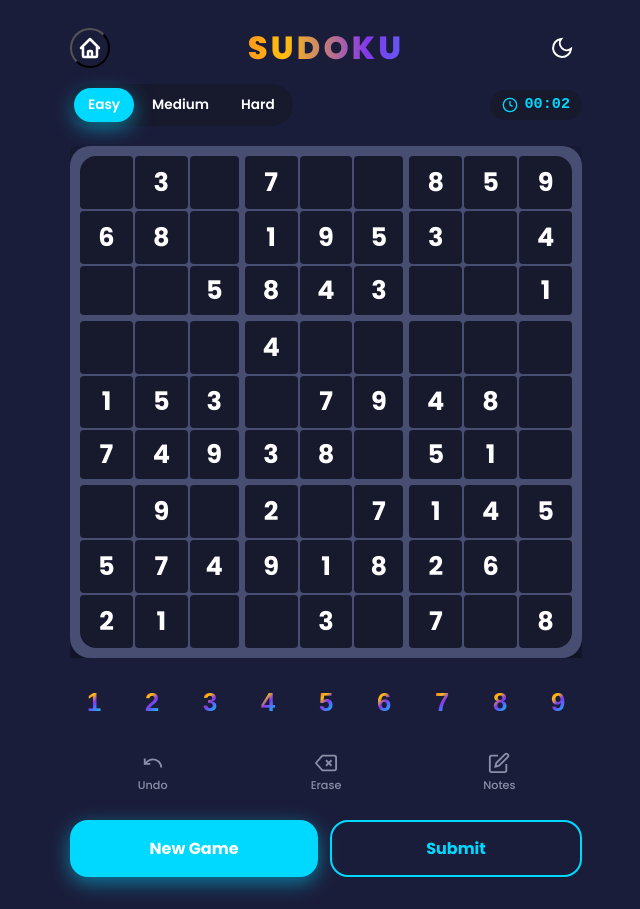
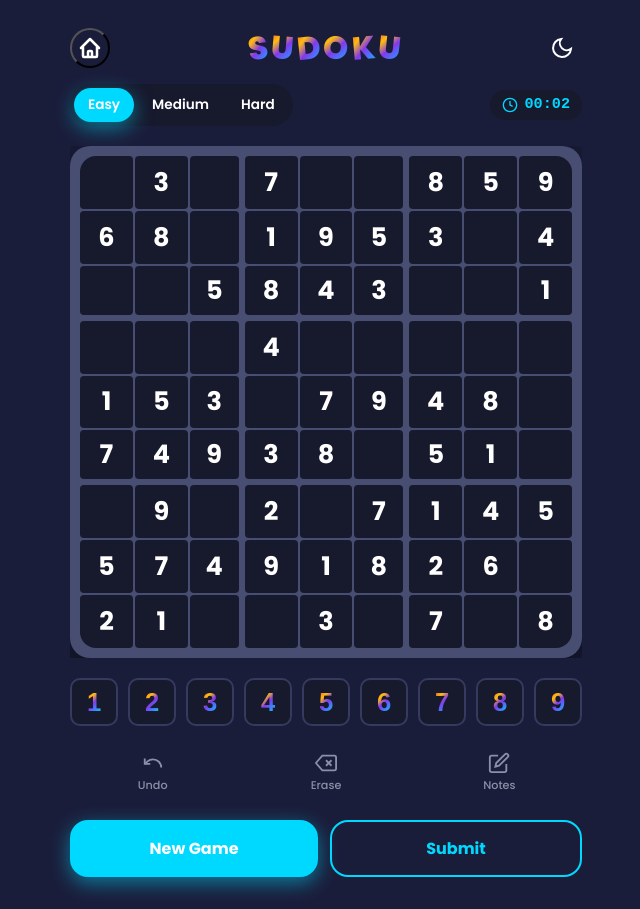
Before and after one commit to SanwikSagarPW/NumberSudoku, a plain HTML site: page index.html in a window 1280 px wide. Both pictures are taken after a click on the button "Play Game". Shown: the whole page, without its empty margins (314-954 px from the left). Drawn offline with Linux system fonts and the light colour scheme.

Commit message:
final ui changes

```diff
--- a/index.html
+++ b/index.html
@@ -22,7 +22,9 @@
                 </svg>
             </div>
 
-            <h1 class="gradient-title hero-title">SUDOKU</h1>
+            <h1 class="gradient-title hero-title">
+                <span class="letter letter-1">S</span><span class="letter letter-2">U</span><span class="letter letter-3">D</span><span class="letter letter-4">O</span><span class="letter letter-5">K</span><span class="letter letter-6">U</span>
+            </h1>
             <p class="subtitle">Challenge your mind with logic puzzles</p>
 
             <div class="home-actions">
@@ -69,7 +71,9 @@
                         <path d="M3 12l2-2m0 0l7-7 7 7M5 10v10a1 1 0 001 1h3m10-11l2 2m-2-2v10a1 1 0 01-1 1h-3m-6 0a1 1 0 001-1v-4a1 1 0 011-1h2a1 1 0 011 1v4a1 1 0 001 1m-6 0h6"/>
                     </svg>
                 </button>
-                <h1 class="gradient-title">SUDOKU</h1>
+                <h1 class="gradient-title">
+                    <span class="letter letter-1">S</span><span class="letter letter-2">U</span><span class="letter letter-3">D</span><span class="letter letter-4">O</span><span class="letter letter-5">K</span><span class="letter letter-6">U</span>
+                </h1>
                 <div class="theme-toggle" id="theme-toggle-game" title="Toggle Theme">
                     <svg class="sun-icon" width="24" height="24" viewBox="0 0 24 24" fill="none" stroke="currentColor" stroke-width="2">
                         <circle cx="12" cy="12" r="5"></circle>
--- a/style.css
+++ b/style.css
@@ -116,19 +116,55 @@ header {
     font-size: 1.6rem;
     font-weight: 800;
     letter-spacing: 0.1em;
-    background: linear-gradient(90deg,
+    text-align: center;
+    margin: 0;
+    display: flex;
+    justify-content: center;
+    align-items: center;
+}
+
+.gradient-title .letter {
+    display: inline-block;
+    background: linear-gradient(135deg,
         #ff006e 0%,
-        #ff6b35 20%,
-        #ffbe0b 40%,
-        #8338ec 60%,
-        #3a86ff 80%,
+        #ff6b35 15%,
+        #ffbe0b 30%,
+        #8338ec 50%,
+        #3a86ff 70%,
         #06ffa5 100%
     );
     -webkit-background-clip: text;
     -webkit-text-fill-color: transparent;
     background-clip: text;
-    text-align: center;
-    margin: 0;
+    transition: transform 0.3s ease;
+}
+
+.gradient-title .letter-1 {
+    transform: rotate(-8deg);
+}
+
+.gradient-title .letter-2 {
+    transform: rotate(5deg);
+}
+
+.gradient-title .letter-3 {
+    transform: rotate(-6deg);
+}
+
+.gradient-title .letter-4 {
+    transform: rotate(7deg);
+}
+
+.gradient-title .letter-5 {
+    transform: rotate(-5deg);
+}
+
+.gradient-title .letter-6 {
+    transform: rotate(6deg);
+}
+
+.gradient-title .letter:hover {
+    transform: rotate(0deg) scale(1.1);
 }
 
 .theme-toggle {
@@ -352,8 +388,8 @@ header {
 .num-btn {
     aspect-ratio: 1;
     width: 100%;
-    background-color: transparent;
-    border: none;
+    background-color: var(--cell-bg);
+    border: 2px solid var(--grid-line);
     border-radius: 10px;
     cursor: pointer;
     transition: all 0.2s ease;
@@ -363,8 +399,14 @@ header {
     padding: 0;
 }
 
+.num-btn:hover {
+    background-color: var(--cell-hover);
+    border-color: var(--primary-color);
+    transform: translateY(-2px);
+}
+
 .num-btn:active {
-    transform: scale(0.9);
+    transform: scale(0.95);
 }
 
 .gradient-num {
```
